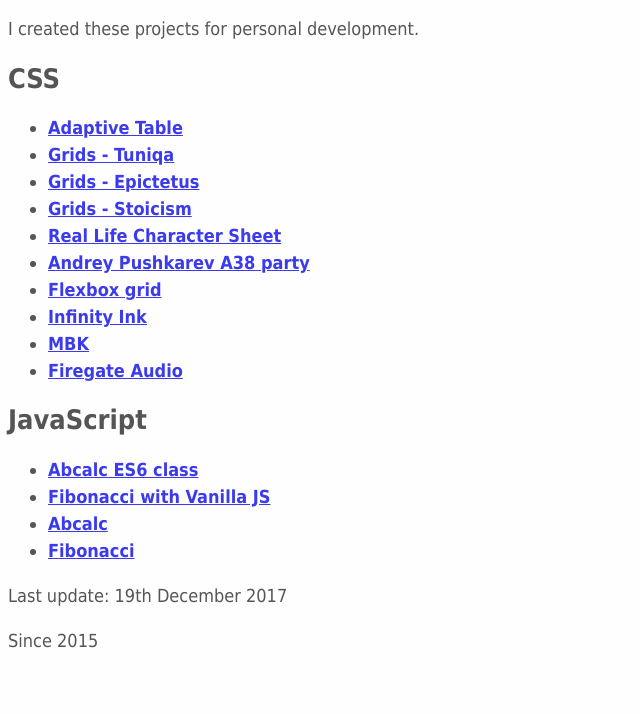
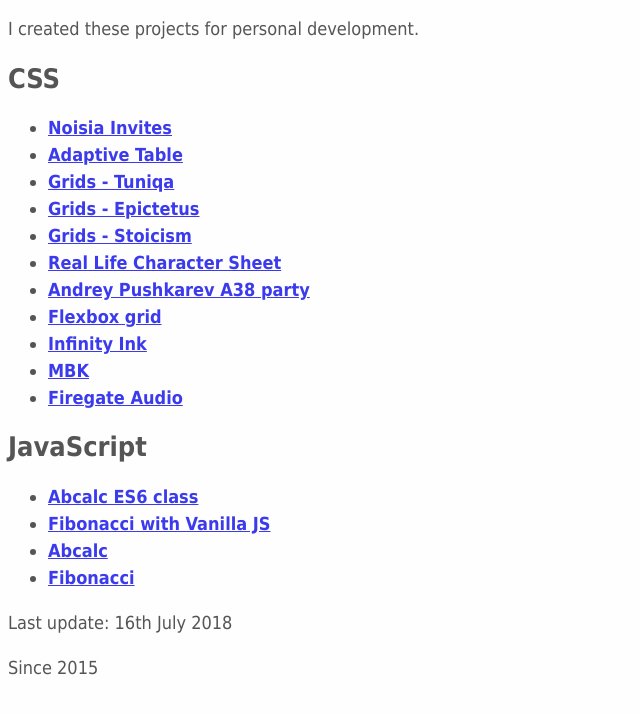
Before and after one commit to krondorl/krondorl.github.io, a plain HTML site: page index.html in a window 1280 px wide. Shown: the part 60-774 px from the top of the page, without its empty margins (0-640 px from the left). Drawn offline with Linux system fonts and the light colour scheme.

Commit message:
Update index.html

```diff
--- a/index.html
+++ b/index.html
@@ -29,6 +29,7 @@
   <p>I created these projects for personal development.</p>
   <h2>CSS</h2>
   <ul>
+    <li><a href="/noisia-invites/">Noisia Invites</a></li>
     <li><a href="/adaptive-table/">Adaptive Table</a></li>
     <li><a href="/grids-tuniqa/">Grids - Tuniqa</a></li>
     <li><a href="/grids-epictetus/">Grids - Epictetus</a></li>
@@ -47,7 +48,7 @@
     <li><a href="/abcalc/">Abcalc</a></li>
     <li><a href="/fibonacci/">Fibonacci</a></li>
   </ul>
-  <p>Last update: 19th December 2017</p>
+  <p>Last update: 16th July 2018</p>
   <p>Since 2015</p>
   <script>
     document.addEventListener("DOMContentLoaded", function(event) {
```
